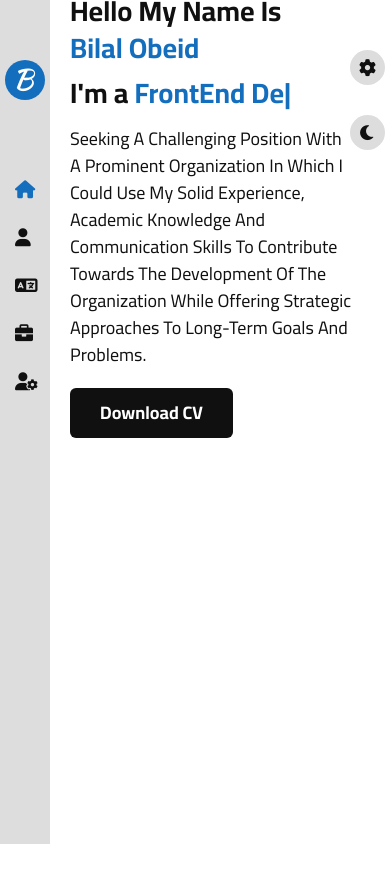
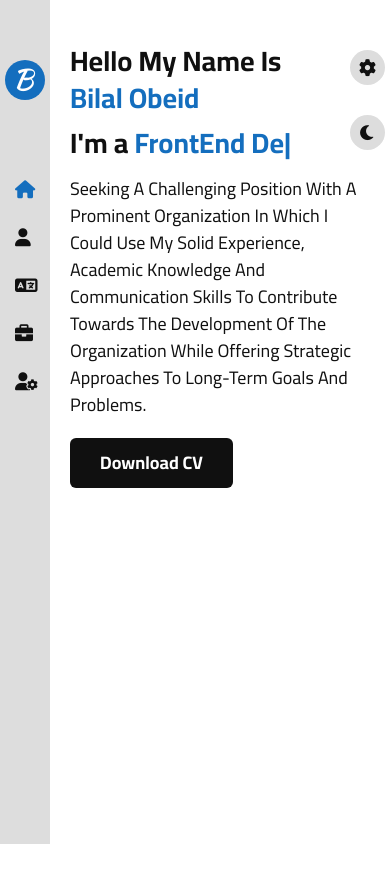
Before and after one commit to BiLaL-Obd/Portfolio-U, a plain HTML site: page index.html in a window 390 px wide. Before the commit the page ends 844 px from the top, so only its background shows below. Drawn offline with nearby package versions, Linux system fonts and the light colour scheme.

Commit message:
Update main.css

```diff
--- a/css/main.css
+++ b/css/main.css
@@ -250,26 +250,8 @@ header .navigation a.active {
   padding: var(--main-padding) 0;
   min-height: 100vh;
 }
-@media (max-width: 991px) {
-  .landing {
-    padding: 50px 8px;
-  }
-}
-@media (max-width: 767px) {
-  .landing {
-    padding: 0 8px;
-  }
-}
-.landing .slide {
-  cursor: grab;
-}
 .landing .container {
-  height: 80vh;
-}
-@media (max-width: 767px) {
-  .landing .container {
-    height: 90vh;
-  }
+  height: 100vh;
 }
 .landing .content {
   display: flex;
```
